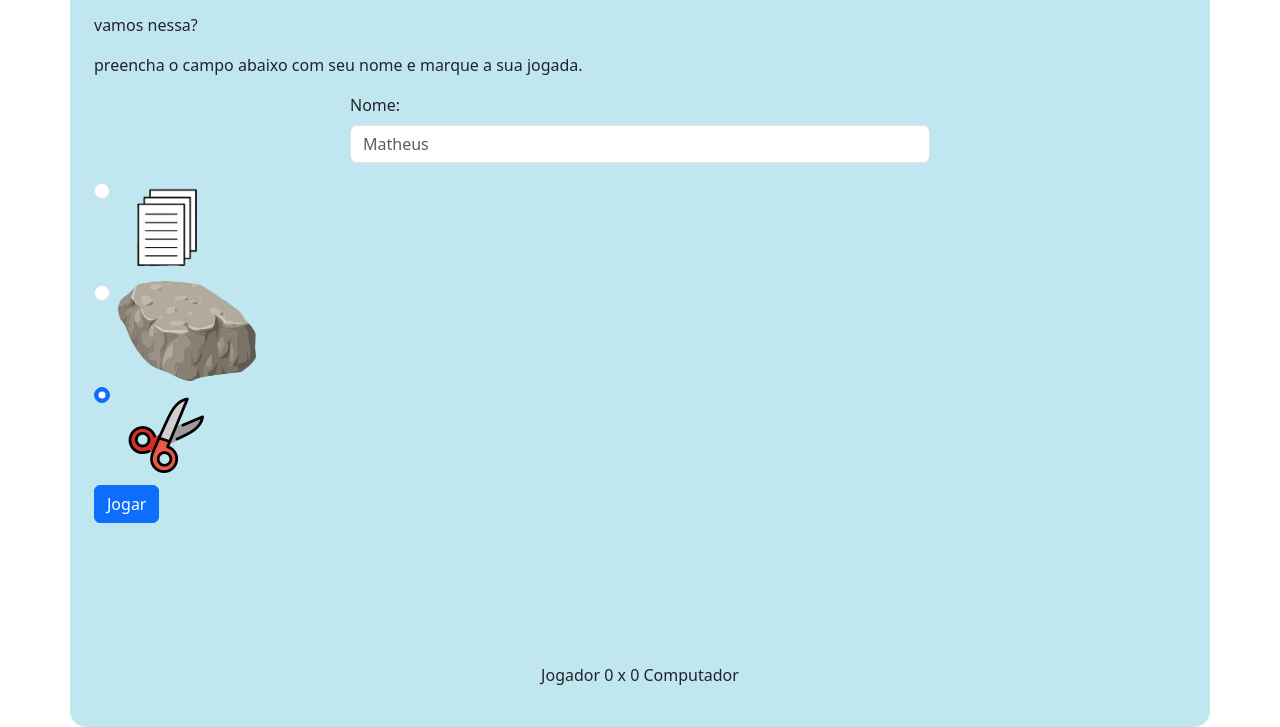
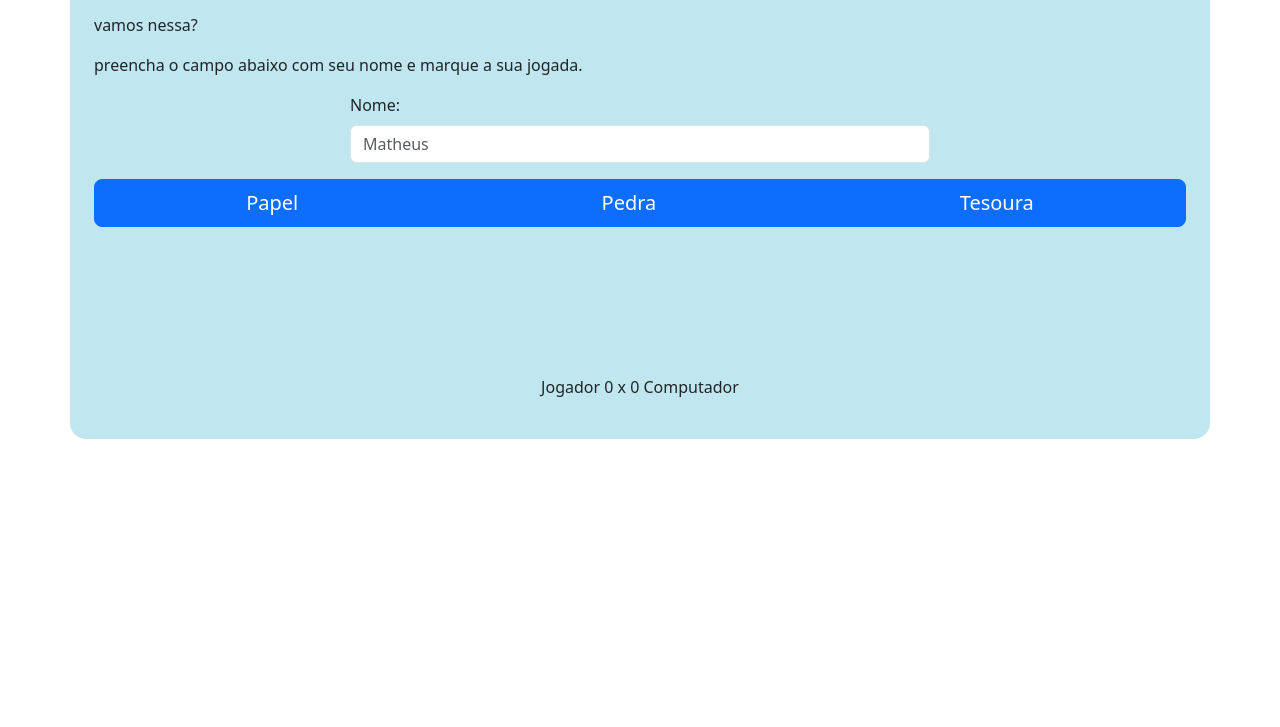
Before and after one commit to natan-xav2019/Jogo-pedra-papel-tesoura, a plain HTML site: page index.html in a window 1280 px wide. Shown: the part 163-890 px from the top of the page. After the commit the page ends 800 px from the top, so only its background shows below. Drawn offline with nearby package versions, Linux system fonts and the light colour scheme.

Commit message:
Deixando o jogo mais dinámico
O botão para selecionar a jogada já efetua a jogada diretamente

```diff
--- a/assets/js/script.js
+++ b/assets/js/script.js
@@ -1,14 +1,12 @@
 var quantVitoriaJogador = 0
 var quantVitoriaComputador = 0
 
-function jogar() {
-    var jogadaHTML = document.querySelector('input[type="radio"]:checked')
+function jogar( escolhaJogador ) {
     var jogadorHTML = document.querySelector('input#name')
     var resJogador = document.querySelector('#imgresJogador')
     var resComputador = document.querySelector('#imgresComputador')
     var imgresX = document.querySelector("#imgresX")
     var placar = document.querySelector('#placar')
-    var escolhaJogador = jogadaHTML.id
     var nome = jogadorHTML.value
     var enderesoImgJogador = ''
     var enderesoImgComputador = ''
--- a/index.html
+++ b/index.html
@@ -48,29 +48,13 @@
             </form>
         </section>
         <section id="jogo">
-            <div class="form-check">
-                <input class="form-check-input" type="radio" name="escolha" id="1">
-                <label class="form-check-label" for="1">
-                    <img src="assets/img/Papel.png" alt="Papel">
-                </label>
-            </div>
-            <div class="form-check">
-                <input class="form-check-input" type="radio" name="escolha" id="2" checked>
-                <label class="form-check-label" for="2">
-                    <img src="assets/img/Pedra.png" alt="Pedra">
-                </label>
-            </div>
-            <div class="form-check">
-                <input class="form-check-input" type="radio" name="escolha" id="3" checked>
-                <label class="form-check-label" for="3">
-                    <img src="assets/img/Tesoura.png" alt="Tesoura">
-                </label>
-            </div>
+            <div class="btn-group btn-group-lg d-flex mb-4" role="group">
+                <button type="button" class="btn btn-primary" onclick="jogar(1)">Papel</button>
+                <button type="button" class="btn btn-primary" onclick="jogar(2)">Pedra</button>
+                <button type="button" class="btn btn-primary" onclick="jogar(3)">Tesoura</button>
+              </div>
         </section>
         <section id="res">
-            <div class="mb-3">
-                <input class="btn btn-primary" type="button" value="Jogar" onclick="jogar()">
-            </div>
             <div class="d-flex justify-content-center mb-4">
                 <img id="imgresJogador" src="" alt="">
                 <img id="imgresX" src="" alt="">
```
